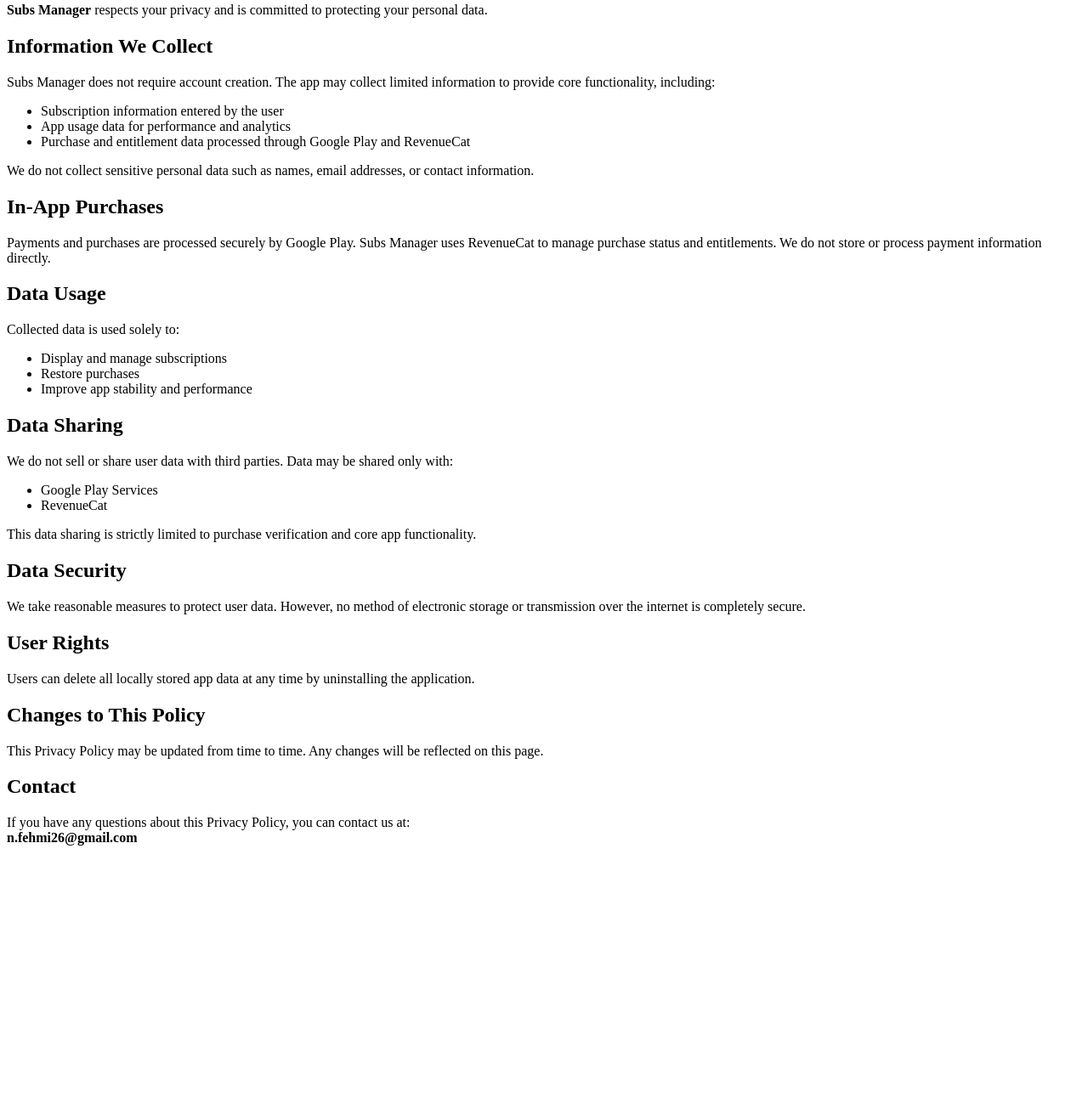
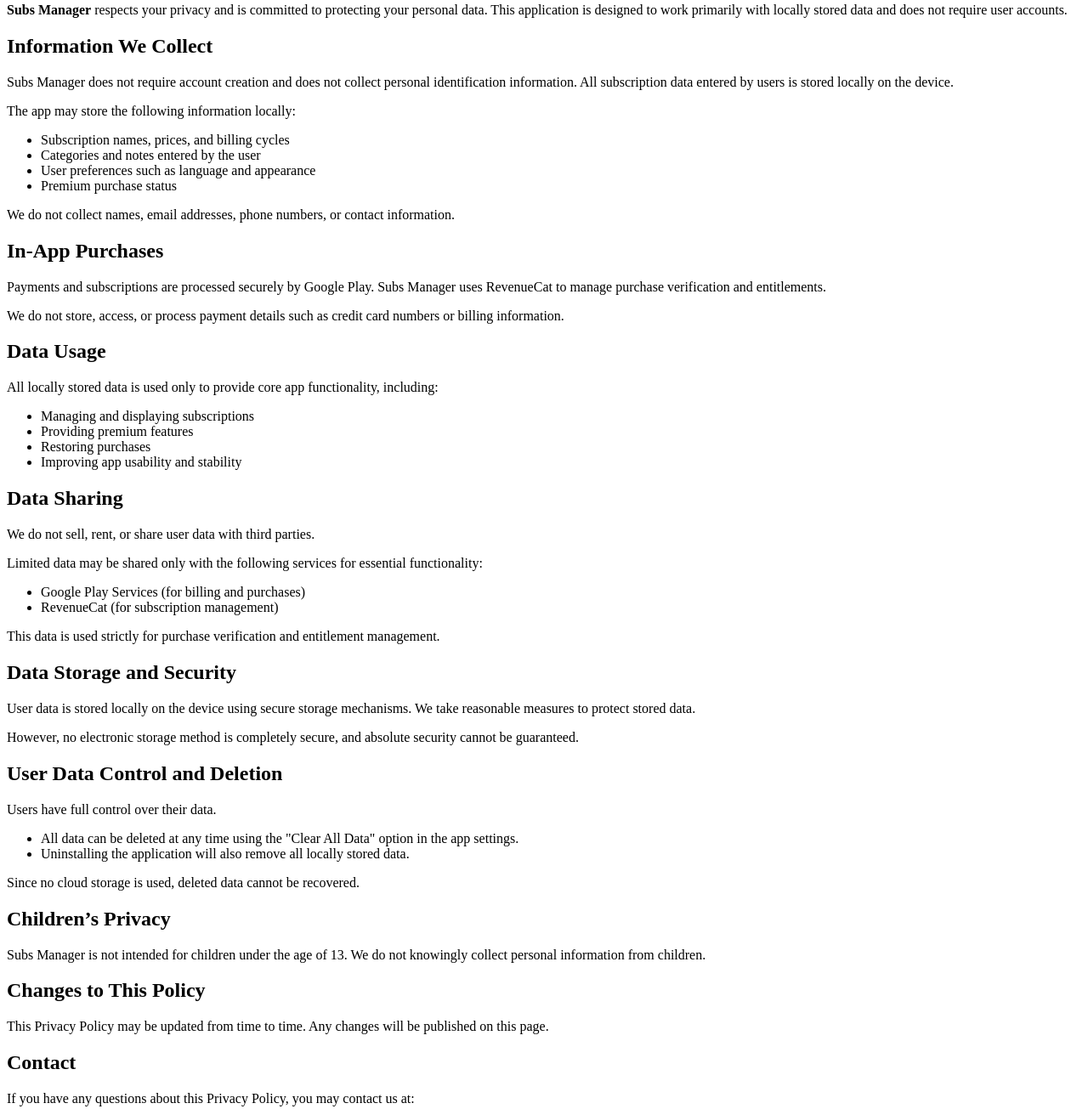
Before and after one commit to canfehmi/subsmanager-privacy, a plain HTML site: page index.html in a window 1280 px wide. Shown: the part 77-1382 px from the top of the page at 85% size. Before the commit the page ends 1088 px from the top, so only its background shows below. Drawn offline with Linux system fonts and the light colour scheme.

Commit message:
Revise privacy policy for clarity and detail

```diff
--- a/index.html
+++ b/index.html
@@ -9,68 +9,123 @@
 <body>
 
   <h1>Privacy Policy</h1>
-  <p><strong>Subs Manager</strong> respects your privacy and is committed to protecting your personal data.</p>
+
+  <p>
+    <strong>Subs Manager</strong> respects your privacy and is committed to protecting your personal data.
+    This application is designed to work primarily with locally stored data and does not require user accounts.
+  </p>
 
   <h2>Information We Collect</h2>
+
   <p>
-    Subs Manager does not require account creation. The app may collect limited information to provide core functionality, including:
+    Subs Manager does not require account creation and does not collect personal identification information.
+    All subscription data entered by users is stored locally on the device.
   </p>
+
+  <p>The app may store the following information locally:</p>
+
   <ul>
-    <li>Subscription information entered by the user</li>
-    <li>App usage data for performance and analytics</li>
-    <li>Purchase and entitlement data processed through Google Play and RevenueCat</li>
+    <li>Subscription names, prices, and billing cycles</li>
+    <li>Categories and notes entered by the user</li>
+    <li>User preferences such as language and appearance</li>
+    <li>Premium purchase status</li>
   </ul>
+
   <p>
-    We do not collect sensitive personal data such as names, email addresses, or contact information.
+    We do not collect names, email addresses, phone numbers, or contact information.
   </p>
 
   <h2>In-App Purchases</h2>
+
   <p>
-    Payments and purchases are processed securely by Google Play. Subs Manager uses RevenueCat to manage purchase status and entitlements.
-    We do not store or process payment information directly.
+    Payments and subscriptions are processed securely by Google Play.
+    Subs Manager uses RevenueCat to manage purchase verification and entitlements.
+  </p>
+
+  <p>
+    We do not store, access, or process payment details such as credit card numbers or billing information.
   </p>
 
   <h2>Data Usage</h2>
+
   <p>
-    Collected data is used solely to:
+    All locally stored data is used only to provide core app functionality, including:
   </p>
+
   <ul>
-    <li>Display and manage subscriptions</li>
-    <li>Restore purchases</li>
-    <li>Improve app stability and performance</li>
+    <li>Managing and displaying subscriptions</li>
+    <li>Providing premium features</li>
+    <li>Restoring purchases</li>
+    <li>Improving app usability and stability</li>
   </ul>
 
   <h2>Data Sharing</h2>
+
   <p>
-    We do not sell or share user data with third parties. Data may be shared only with:
-  </p>
-  <ul>
-    <li>Google Play Services</li>
-    <li>RevenueCat</li>
-  </ul>
-  <p>
-    This data sharing is strictly limited to purchase verification and core app functionality.
+    We do not sell, rent, or share user data with third parties.
   </p>
 
-  <h2>Data Security</h2>
   <p>
-    We take reasonable measures to protect user data. However, no method of electronic storage or transmission over the internet is completely secure.
+    Limited data may be shared only with the following services for essential functionality:
   </p>
 
-  <h2>User Rights</h2>
+  <ul>
+    <li>Google Play Services (for billing and purchases)</li>
+    <li>RevenueCat (for subscription management)</li>
+  </ul>
+
   <p>
-    Users can delete all locally stored app data at any time by uninstalling the application.
+    This data is used strictly for purchase verification and entitlement management.
+  </p>
+
+  <h2>Data Storage and Security</h2>
+
+  <p>
+    User data is stored locally on the device using secure storage mechanisms.
+    We take reasonable measures to protect stored data.
+  </p>
+
+  <p>
+    However, no electronic storage method is completely secure, and absolute security cannot be guaranteed.
+  </p>
+
+  <h2>User Data Control and Deletion</h2>
+
+  <p>
+    Users have full control over their data.
+  </p>
+
+  <ul>
+    <li>All data can be deleted at any time using the "Clear All Data" option in the app settings.</li>
+    <li>Uninstalling the application will also remove all locally stored data.</li>
+  </ul>
+
+  <p>
+    Since no cloud storage is used, deleted data cannot be recovered.
+  </p>
+
+  <h2>Children’s Privacy</h2>
+
+  <p>
+    Subs Manager is not intended for children under the age of 13.
+    We do not knowingly collect personal information from children.
   </p>
 
   <h2>Changes to This Policy</h2>
+
   <p>
-    This Privacy Policy may be updated from time to time. Any changes will be reflected on this page.
+    This Privacy Policy may be updated from time to time.
+    Any changes will be published on this page.
   </p>
 
   <h2>Contact</h2>
+
   <p>
-    If you have any questions about this Privacy Policy, you can contact us at:<br />
-    <strong>n.fehmi26@gmail.com</strong>
+    If you have any questions about this Privacy Policy, you may contact us at:
+  </p>
+
+  <p>
+    <strong>info@studiowebia.com</strong>
   </p>
 
 </body>
```
